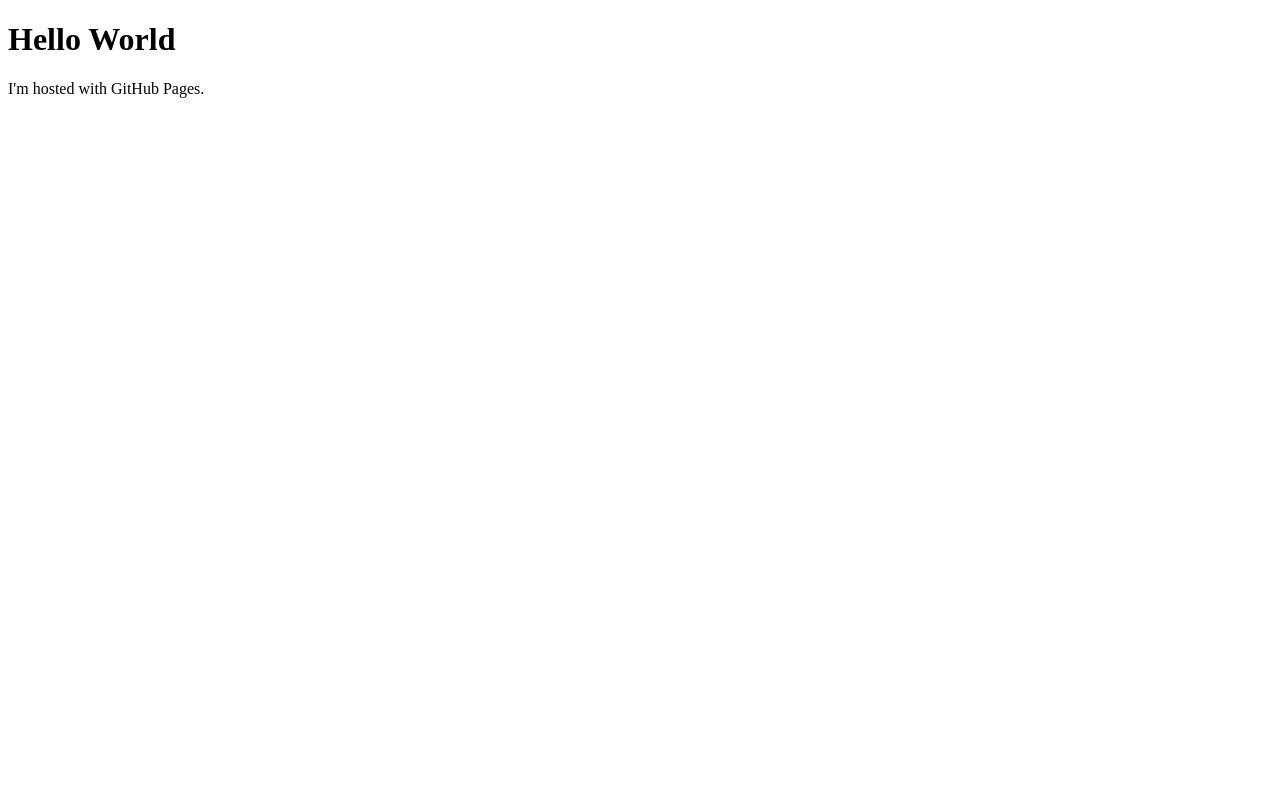
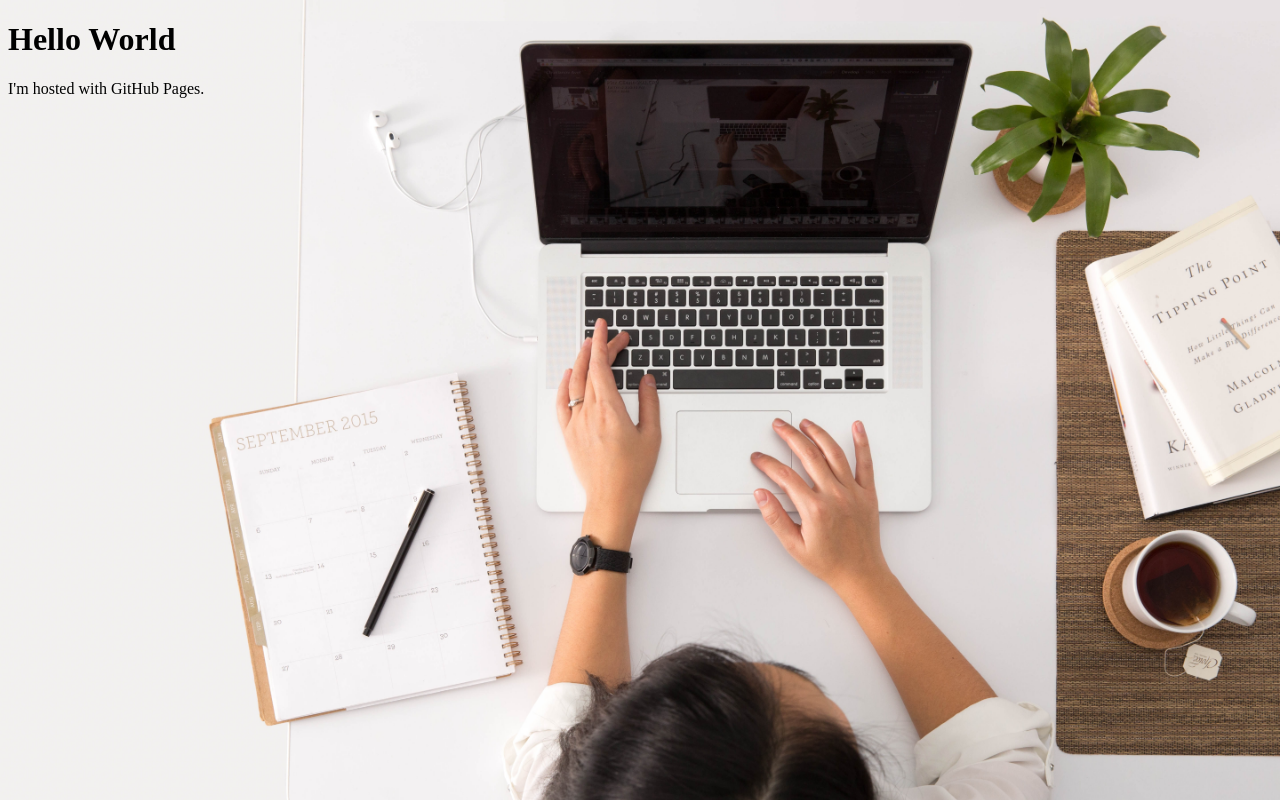
Before and after one commit to borisk15/borisk15.github.io, a plain HTML site: page index.html in a window 1280 px wide. Drawn offline with Linux system fonts and the light colour scheme.

Commit message:
Update index.html

```diff
--- a/index.html
+++ b/index.html
@@ -1,7 +1,11 @@
 <!DOCTYPE html>
 <html>
+<head>
+    <title>Mafunzi</title>
+    <link rel="stylesheet" type = "text/css" href="index.css">
+</head>
 <body>
-<h1>Hello World</h1>
-<p>I'm hosted with GitHub Pages.</p>
+	<h1>Hello World</h1>
+	<p>I'm hosted with GitHub Pages.</p>
 </body>
 </html>
```
